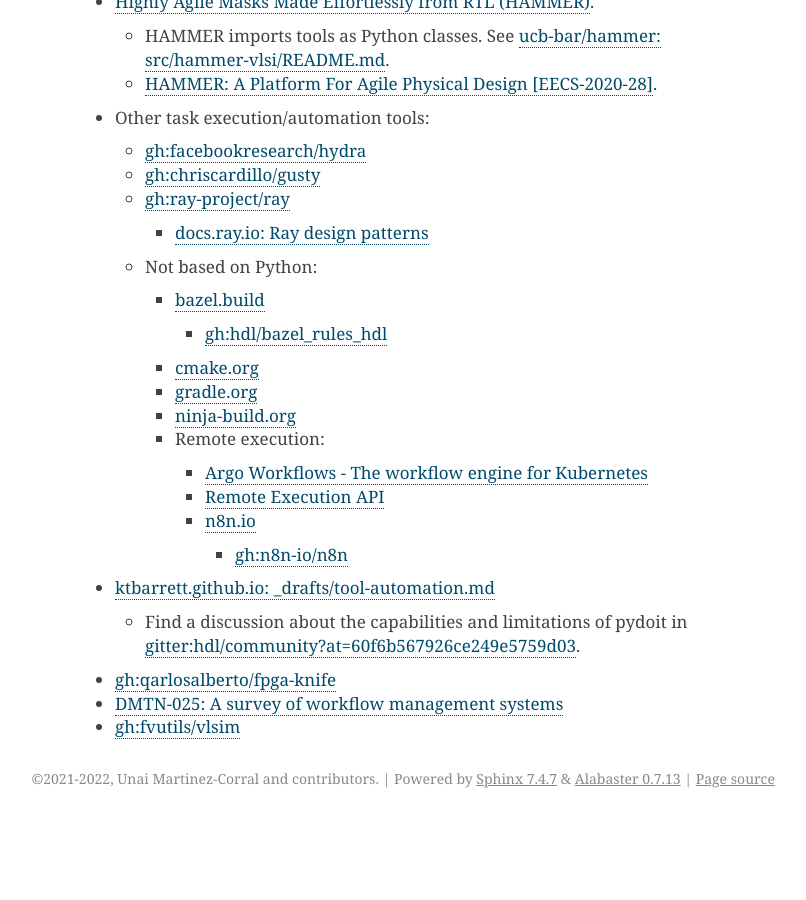
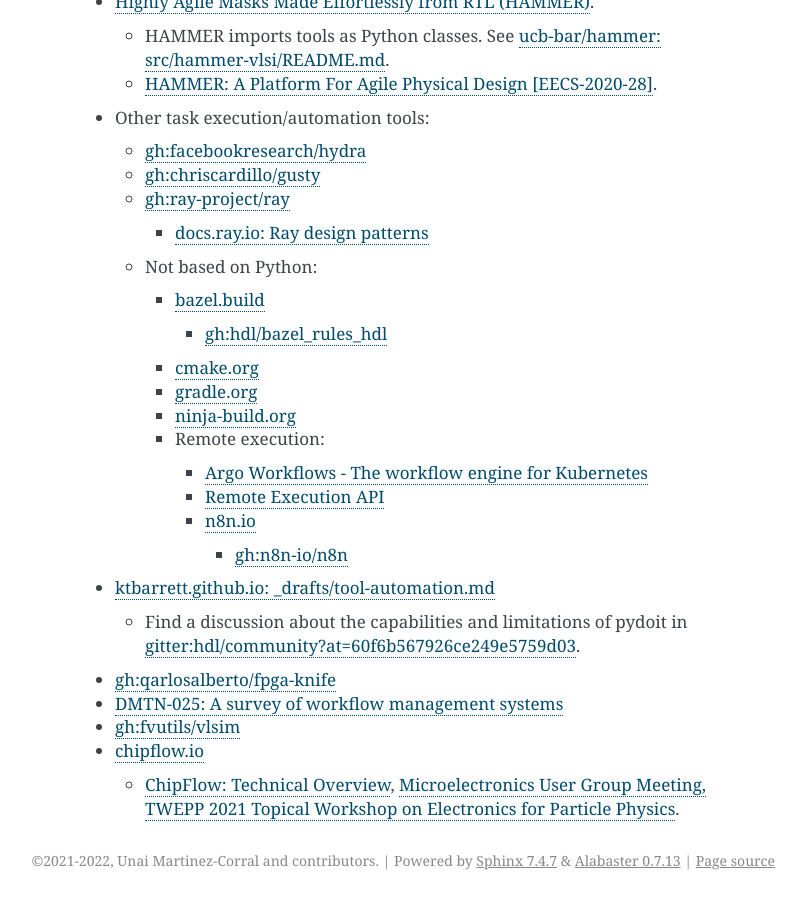
Before and after one commit to umarcor/osvb, a Sphinx documentation site: the page built from doc/apis/tool.rst, in a window 1280 px wide and 900 px high, scrolled down 3445 px. Shown: the whole window, without its empty margins (335-1141 px from the left). Built offline with Sphinx 7.4.7, drawn with Linux system fonts in a browser that asks for light colours; before the commit the page ends 4263 px from its top, so only the background shows below that.

Commit message:
doc/apis/tool: add refs to chipflow

```diff
--- a/doc/apis/tool.rst
+++ b/doc/apis/tool.rst
@@ -185,3 +185,8 @@
 * :web:`DMTN-025: A survey of workflow management systems <dmtn-025.lsst.io>`
 
 * :ghrepo:`fvutils/vlsim`
+
+* `chipflow.io <https://chipflow.io/>`__
+
+  * `ChipFlow: Technical Overview <https://indico.cern.ch/event/1071292/contributions/4535513/attachments/2322456/3955165/ChipFlow%20-%20Technical%20Overview%20%281%29.pdf>`__,
+    `Microelectronics User Group Meeting, TWEPP 2021 Topical Workshop on Electronics for Particle Physics <https://indico.cern.ch/event/1071292/>`__.
```
